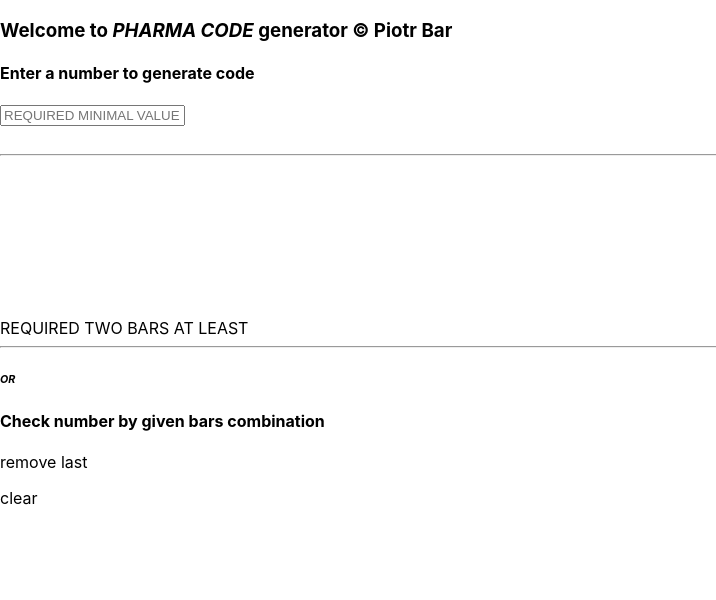
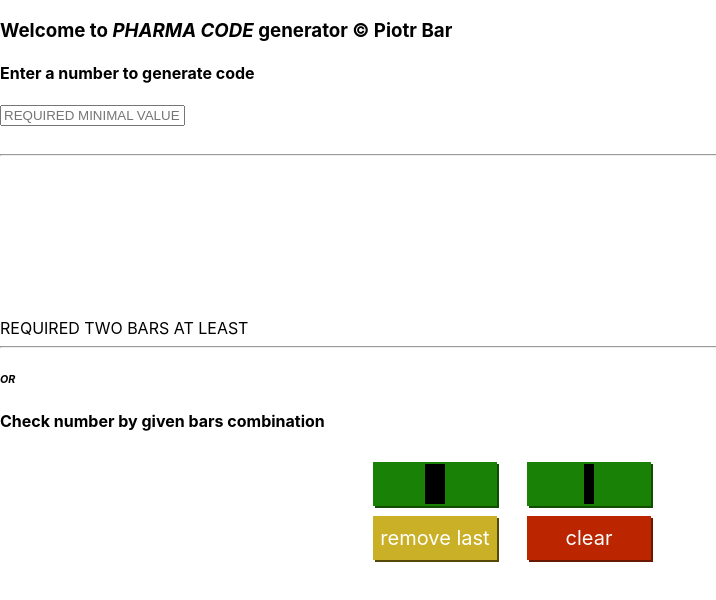
Before and after one commit to sb17018/laetus-code_react, a React (Create React App) app: page / in a window 1280 px wide. Shown: the top 600 px of the page, without its empty margins (0-716 px from the left). Built offline with nearby package versions, Linux system fonts and the light colour scheme.

Commit message:
Stylize buttons

```diff
--- /dev/null
+++ b/src/components/elements/BarsControlButton.js
@@ -0,0 +1,7 @@
+function BarsControlButton(props) {
+    return <div id={props.id} className={props.className}>
+        {props.children}
+    </div>;
+}
+
+export default BarsControlButton;
--- a/src/components/panels/ButtonsPanel.js
+++ b/src/components/panels/ButtonsPanel.js
@@ -1,26 +1,23 @@
+import BarsControlButton from "../elements/BarsControlButton";
+import selectors from "./ButtonsPanel.module.css";
+
 function ButtonsPanel() {
     return <>
         <h6><i>OR</i></h6>
         <h4>Check number by given bars combination</h4>
 
-        <div class="button-panel left">
-            <div class="editing-button bar-button">
-                <div id="thickButton"></div>
-            </div>
+        <div className={selectors["button-panel"] + " " + selectors["left"]}>
 
-            <div id="lastRemovalButton" class="editing-button">
-                <p>remove last</p>
-            </div>
+            <BarsControlButton className={selectors["editing-button"] + " " + selectors["bar-button"]}><div id={selectors.thickButton}></div></BarsControlButton>
+            <BarsControlButton id={selectors.lastRemovalButton} className={selectors["editing-button"]}><p>remove last</p></BarsControlButton>
+
         </div>
 
-        <div class="button-panel right">
-            <div class="editing-button bar-button">
-                <div id="thinButton"></div>
-            </div>
+        <div className={selectors["button-panel"] + " " + selectors["right"]}>
 
-            <div id="clearButton" class="editing-button">
-                <p>clear</p>
-            </div>
+            <BarsControlButton className={selectors["editing-button"] + " " + selectors["bar-button"]}><div id={selectors.thinButton}></div></BarsControlButton>
+            <BarsControlButton id={selectors.clearButton} className={selectors["editing-button"]}><p>clear</p></BarsControlButton>
+
         </div>
     </>;
 }
--- /dev/null
+++ b/src/components/panels/ButtonsPanel.module.css
@@ -0,0 +1,80 @@
+.button-panel {
+	width: 40%;
+	display: inline-block;
+}
+
+.button-panel.left .editing-button {
+	margin: 10px 15px 0 auto;
+}
+
+.button-panel.right .editing-button {
+	margin: 10px auto 0 15px;
+}
+
+.editing-button {
+	width: 120px;
+	height: 40px;
+	margin: 10px auto;
+	padding: 2px;
+	text-align: center;
+	font-size: 20px;
+	color: #fff;
+	box-shadow: 2px 2px #0f4e03;
+	border: 0;
+	outline: 0;
+	cursor: pointer;
+}
+
+.editing-button p {
+	line-height: 40px;
+	margin: 0;
+}
+
+.editing-button:hover {
+	opacity: 0.8;
+}
+
+.editing-button:active {
+	opacity: 0.5;
+}
+
+.editing-button:active {
+	box-shadow: none;
+}
+
+#lastRemovalButton {
+	background-color: #c9b027;
+	box-shadow: 2px 2px #554907;
+}
+
+#clearButton {
+	background-color: #bb2500;
+	box-shadow: 2px 2px #6b1803;
+}
+
+.bar-button {
+	background-color: #198105;
+}
+
+.bar-button-inactive,
+.bar-button-inactive:hover {
+	background-color: #b8b9b8;
+	opacity: 0.5;
+	box-shadow: 2px 2px #767776;
+	cursor: default;
+}
+
+#thickButton,
+#thinButton {
+	background-color: #000;
+	height: 100%;
+	margin: 0 auto;
+}
+
+#thickButton {
+	width: 20px;
+}
+
+#thinButton {
+	width: 10px;
+}
```
